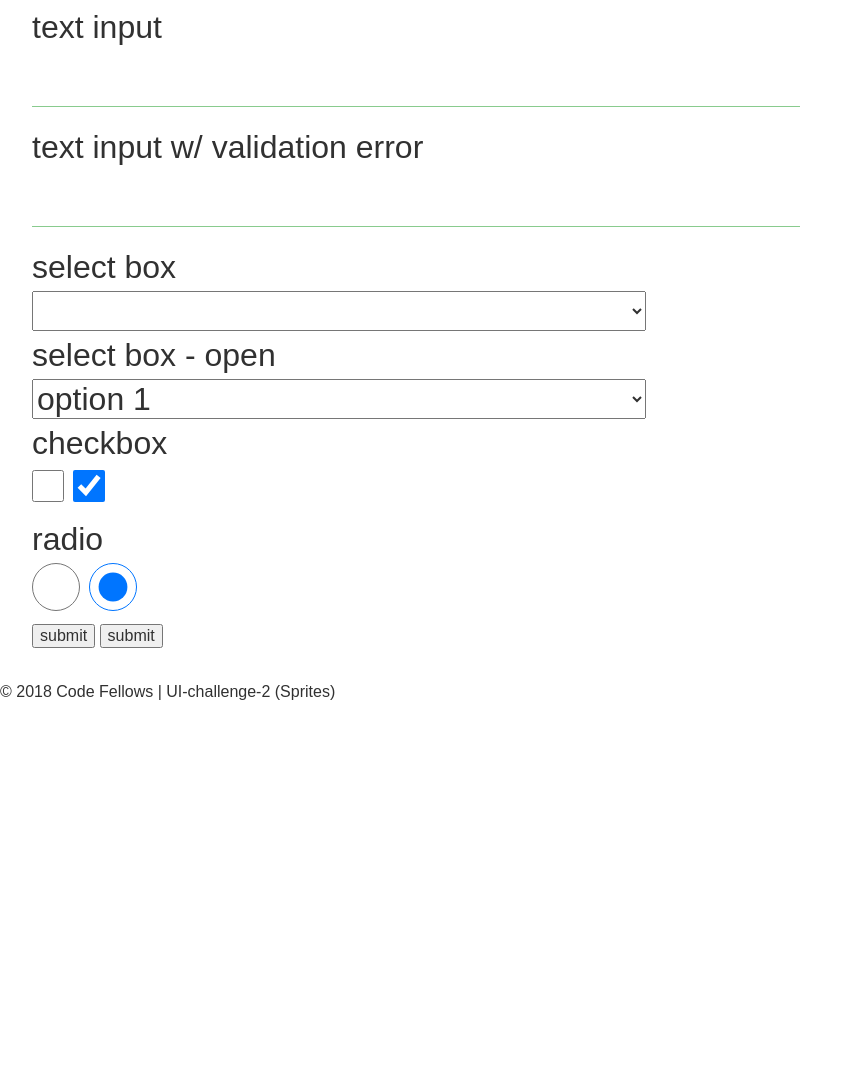
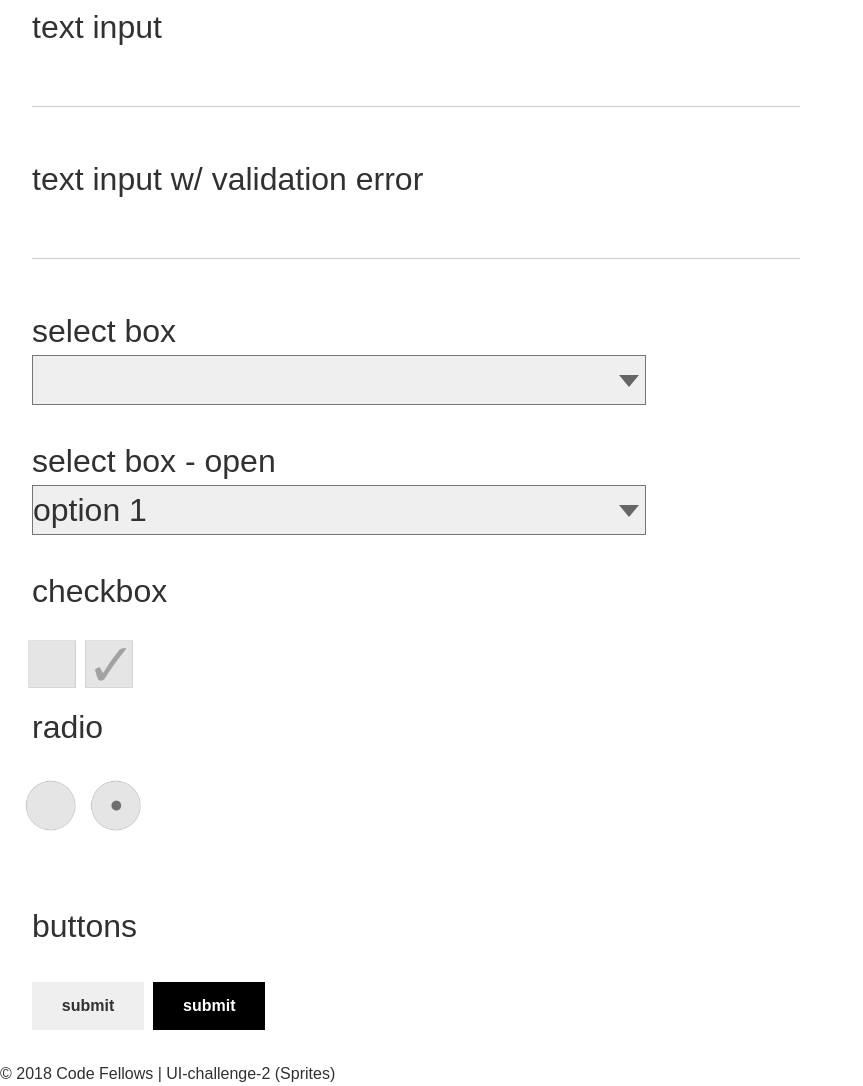
Before and after one commit to al1s/ui-challenge-2, a plain HTML site: page index.html in a window 1280 px wide. Shown: the part 296-1382 px from the top of the page, without its empty margins (0-863 px from the left). Before the commit the page ends 1000 px from the top, so only its background shows below. Drawn offline with Linux system fonts and the light colour scheme.

Commit message:
Add styles for button, radio, checkbox

```diff
--- a/index.html
+++ b/index.html
@@ -7,8 +7,6 @@
   <meta name="viewport" content="width=device-width, initial-scale=1">
   <link rel="stylesheet" href="vendor/styles/normalize.css">
   <link rel="stylesheet" href="vendor/styles/sprites.css">
-  <link rel="stylesheet" href="styles/base.css">
-  <link rel="stylesheet" href="styles/layout.css">
   <link rel="stylesheet" href="styles/modules.css">
 </head>
 
@@ -24,13 +22,14 @@
   </header>
   <main class="main">
     <form id="form" class="main__form">
-      <label class="label --simple" for="inpSimple">text input
+      <label class="form__subheader --simple" for="inpSimple">text input
         <input class="input  --simple" type="text" name="input-simple" id="inpSimple">
       </label>
-      <label class="label  --validation" for="inpValidation">text input w/ validation error
+      <label class="form__subheader  --validation" for="inpValidation">text input w/ validation error
         <input class="input  --validation" type="text" name="input-validation" id="inpValidation">
       </label>
-      <label class="label" for="selClosed">select box
+      <label class="form__subheader" for="selClosed">select box
+        <div class="selector__wrapper">
           <select class="selector  --closed" name="selector-closed" id="selClosed">
             <option class="selector__option" value=""></option>
             <option class="selector__option" value="option 1">option 1</option>
@@ -39,8 +38,10 @@
             <option class="selector__option" value="option 4">option 4</option>
             <option class="selector__option" value="option 5">option 5</option>
           </select>
+        </div>
       </label>
-      <label class="label" for="selOpened">select box - open
+      <label class="form__subheader" for="selOpened">select box - open
+        <div class="selector__wrapper">
           <select class="selector  --opened" name="selector-opened" id="selOpened">
             <option class="selector__option" value="option 1">option 1</option>
             <option class="selector__option" value="option 2">option 2</option>
@@ -48,23 +49,27 @@
             <option class="selector__option" value="option 4">option 4</option>
             <option class="selector__option" value="option 5">option 5</option>
           </select>
-      </label>
-      <label class="label" for="checkbox">checkbox
-        <div>
-          <input class="input__chkb" type="checkbox" name="checkbox" id="chkb1">
-          <input class="input__chkb" type="checkbox" name="checkbox" id="chkb2" checked>
         </div>
       </label>
-      <label class="label" for="radioGrp">radio
-        <div>
+      <div class="checkboxes">
+        <h2 class="form__subheader">checkbox</h2>
+        <input class="input__chkb" type="checkbox" name="checkbox" id="chkb1">
+        <label class="label  checkbox__label" for="chkb1"></label>
+        <input class="input__chkb" type="checkbox" name="checkbox" id="chkb2" checked>
+        <label class="label  checkbox__label" for="chkb2"></label>
+      </div>
+      <div class="radio-buttons">
+        <h2 class="form__subheader">radio</h2>
         <input class="radio" type="radio" name="radioGrp" id="radio1">
+        <label class="label  radio__label" for="radio1"></label>
         <input class="radio" type="radio" name="radioGrp" id="radio2" checked>
+        <label class="label  radio__label" for="radio2"></label>
       </div>
-      </label>
-      <label classs="label" for="btn">
+      <div classs="label">
+        <h2 class="form__subheader">buttons</h2>
         <input class="btn  btn__submit  --lighter" type="submit" value="submit">
         <input class="btn  btn__submit  --darker" type="submit" value="submit">
-      </label>
+      </div>
     </form>
   </main>
   <footer>
--- a/styles/modules.css
+++ b/styles/modules.css
@@ -24,26 +24,39 @@ body {
   margin: 2em;
 }
 
+.selector__wrapper {
+  position: relative;
+}
+.selector__wrapper::before {
+  border-left: 10px solid transparent;
+  border-right: 10px solid transparent;
+  border-top: 12px solid #666;
+  content: "";
+  height: 0;
+  position: absolute;
+  top: 40%;
+  right: 21%;
+  width: 0;
+}
+
+.selector .selector__wrapper::before:active {
+  border-left: 10px solid transparent;
+  border-right: 10px solid transparent;
+  border-bottom: 12px solid #666;
+  content: "";
+  height: 0;
+  position: absolute;
+  top: 40%;
+  right: 21%;
+}
+
 .selector {
   display: block;
-  position: relative;
   width: 80%;
+  -webkit-appearance: none;
+  -moz-appearance: none;
+  appearance: none;
 }
-.selector::before {
-  background: url("../vendor/styles/sprites/form-elements-sprite.png") no-repeat -1143px -280px;
-  content: "";
-  height: 0.3em;
-  position: absolute;
-  top: 10%;
-  left: 10%;
-  width: 0.3em;
-  z-index: 2;
-}
-
-.selector::after:active {
-  background: url("../vendor/styles/sprites/form-elements-sprite.png") no-repeat -1035px -280px;
-}
-
 .option {
   padding: 0;
   list-style: none;
@@ -53,9 +66,12 @@ p {
   font-size: 1em;
 }
 
-.label {
+.form__subheader {
   display: block;
   font-size: 2em;
+  margin: 1em 0em;
+  padding: 0;
+  font-weight: 500;
 }
 
 .input {
@@ -67,11 +83,23 @@ p {
 }
 
 .input__chkb {
+  -webkit-appearance: none;
+  -moz-appearance: none;
+  appearance: none;
+  position: relative;
+  left: -999px;
+}
+
+.checkbox__label {
   background: url("../vendor/styles/sprites/form-elements-sprite.png") no-repeat -158px -239px;
-  height: 1em;
-  width: 1em;
+  height: 10em;
+  width: 10em;
+  margin: -4em -3em -5em -4em;
+  transform: scale(0.3);
+  display: inline-block;
 }
-.input__chkb:checked {
+
+.input__chkb:checked + .checkbox__label {
   background: url("../vendor/styles/sprites/form-elements-sprite.png") no-repeat -381px -239px;
 }
 
@@ -79,15 +107,40 @@ p {
   border-color: #ae3f3c;
 }
 
-.input:valid {
-  border-color: #89cb8e;
+.radio {
+  -webkit-appearance: none;
+  -moz-appearance: none;
+  appearance: none;
+  position: relative;
+  left: -999px;
 }
 
-.radio {
+.radio__label {
   background: url("../vendor/styles/sprites/form-elements-sprite.png") no-repeat -582px -242px;
-  height: 1.5em;
-  width: 1.5em;
+  height: 11em;
+  width: 11em;
+  margin: -4em -3em -2em -4.5em;
+  transform: scale(0.3);
+  display: inline-block;
 }
-.radio:checked {
+
+.radio:checked + .radio__label {
   background: url("../vendor/styles/sprites/form-elements-sprite.png") no-repeat -812px -242px;
 }
+
+.btn {
+  -webkit-appearance: none;
+  -moz-appearance: none;
+  appearance: none;
+  border: none;
+  border-radius: 0;
+  font-weight: 600;
+  height: 3em;
+  width: 7em;
+}
+
+.btn:nth-of-type(2) {
+  background-color: black;
+  color: white;
+  margin-left: 0.3em;
+}
```
Lines whose indentation alone changed are shown as unchanged.
